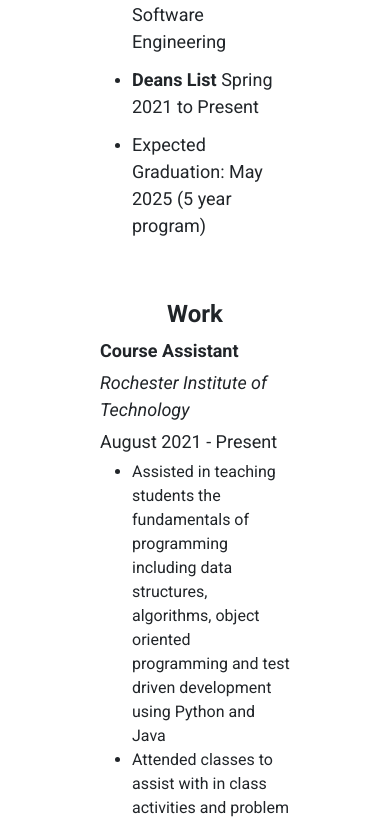
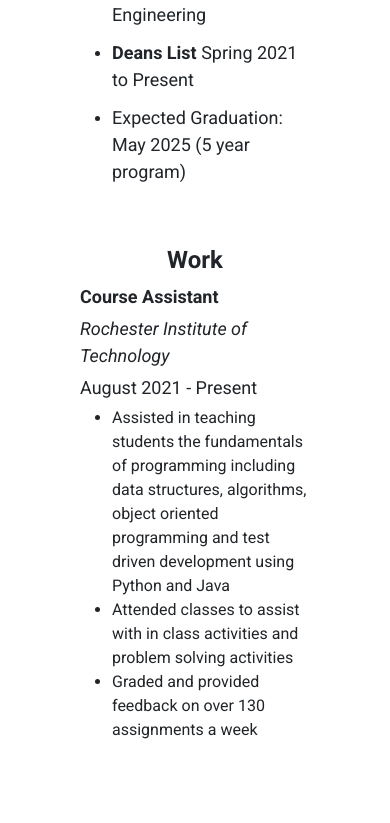
Before and after one commit to devkav/personalWebsite, a React (Create React App) app: page / in a window 390 px wide. Shown: the part 1983-2806 px from the top of the page. Built offline with nearby package versions, Linux system fonts and the light colour scheme.

Commit message:
updated styling

```diff
--- a/src/style/Experience.css
+++ b/src/style/Experience.css
@@ -54,6 +54,11 @@
         grid-column: 1;
         grid-row: 2;
     }
+
+    .experience-container {
+        margin-left: 80px;
+        margin-right: 80px;
+    }
 }
 
 @media screen and (min-width: 850px) {
@@ -85,6 +90,9 @@
 
 .work-content p {
     margin-bottom: 5px;
+}
+
+.work-content {
     width: 100%;
-    max-width: 600px;
+    max-width: 550px;
 }
```
